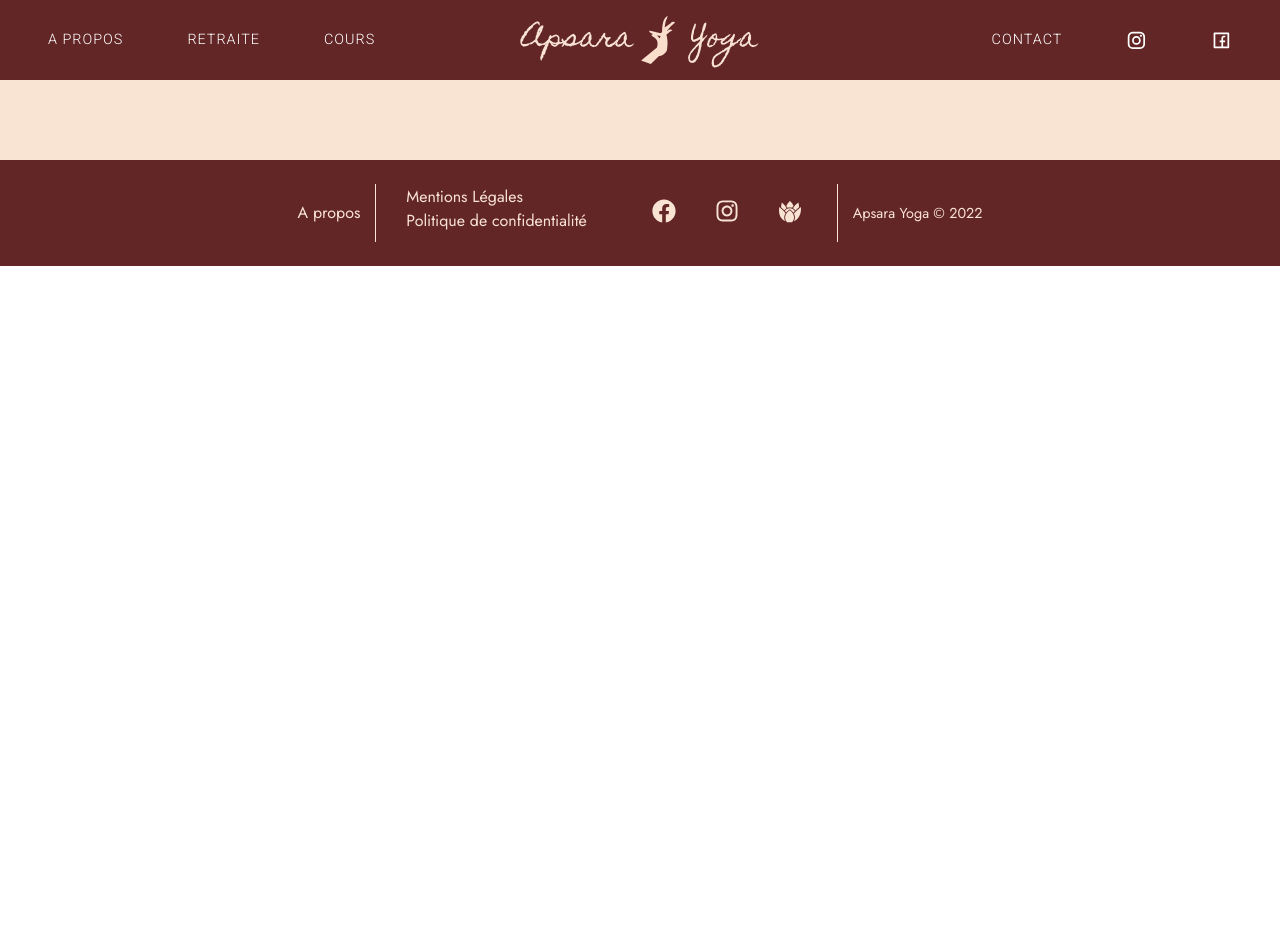
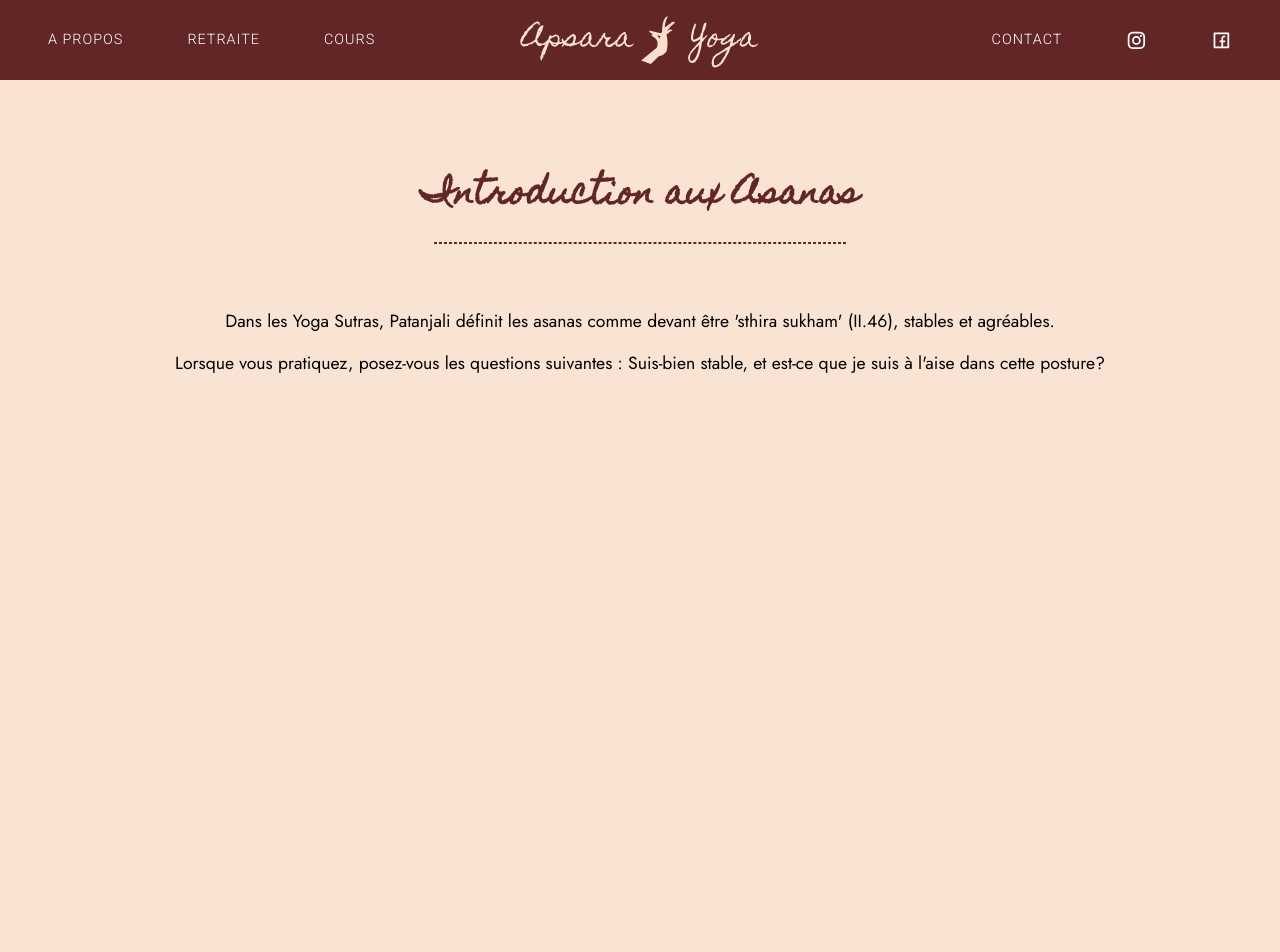
Before and after one commit to leabaty/yoga-website, a React (Create React App) app: page /cours-en-ligne/asanas in a window 1280 px wide. Shown: the top 952 px of the page. Before the commit the page ends 800 px from the top, so only its background shows below. Built offline with nearby package versions, Linux system fonts and the light colour scheme.

Commit message:
Add: Mantras & Asanas Page

```diff
--- a/src/components/OnlineClass/OnlineClass.js
+++ b/src/components/OnlineClass/OnlineClass.js
@@ -21,7 +21,7 @@ function OnlineClassComponent(course) {
           <section>
             <p className="onlinecontent__info">
               {course.content.map((item) => {
-                console.log(item.description);
+                console.log(course.content);
                 return (
                   <div>
                     <iframe
--- a/src/components/pages/Classes/OnlineClasses/Asanas/Asanas.js
+++ b/src/components/pages/Classes/OnlineClasses/Asanas/Asanas.js
@@ -1,7 +1,13 @@
 import React from "react";
 
-function Asanas() {
-  return <></>;
+import OnlineClassComponent from "../../../../OnlineClass/OnlineClass";
+
+function Asanas(data) {
+  return (
+    <>
+      <OnlineClassComponent {...data.data.onlinecourse.asanas} />;
+    </>
+  );
 }
 
 export default Asanas;
--- a/src/data/onlinecourse.json
+++ b/src/data/onlinecourse.json
@@ -14,7 +14,7 @@
             "Durga has many different forms as sakti, she is the “ultimate female principle of the first female deity in the #universe , she is the essence of creation. She slays demons and exists without male protection or guidance. Mata is a term of respect; a #divinemother ; a namah is to bow to in reverence."
           ]
         },
-        { "url": "", "description": "" }
+        { "url": "", "description": [""] }
       ]
     },
     "asanas": {
@@ -24,8 +24,8 @@
         "Lorsque vous pratiquez, posez-vous les questions suivantes : Suis-bien stable, et est-ce que je suis à l'aise dans cette posture?"
       ],
       "content": [
-        { "url": "", "description": "" },
-        { "url": "", "description": "" }
+        { "url": "", "description": [""] },
+        { "url": "", "description": [""] }
       ]
     }
   }
```
